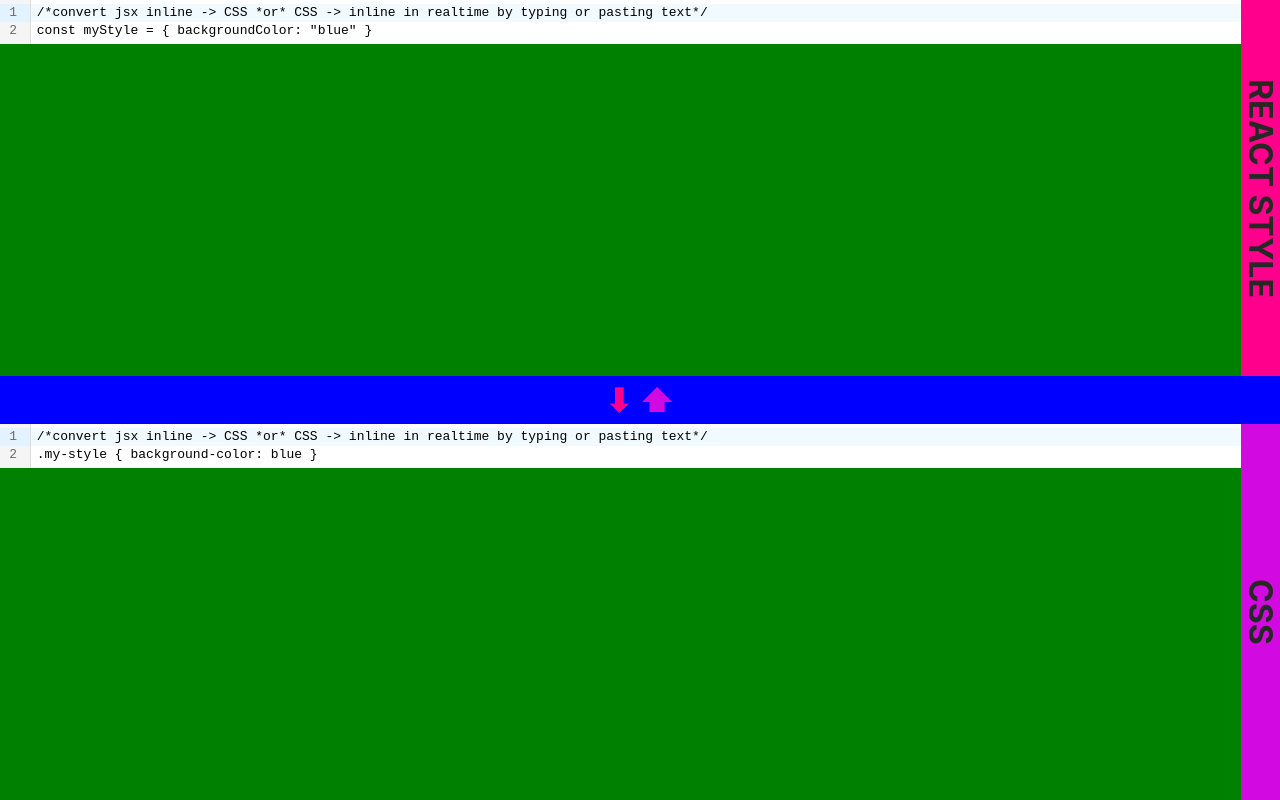
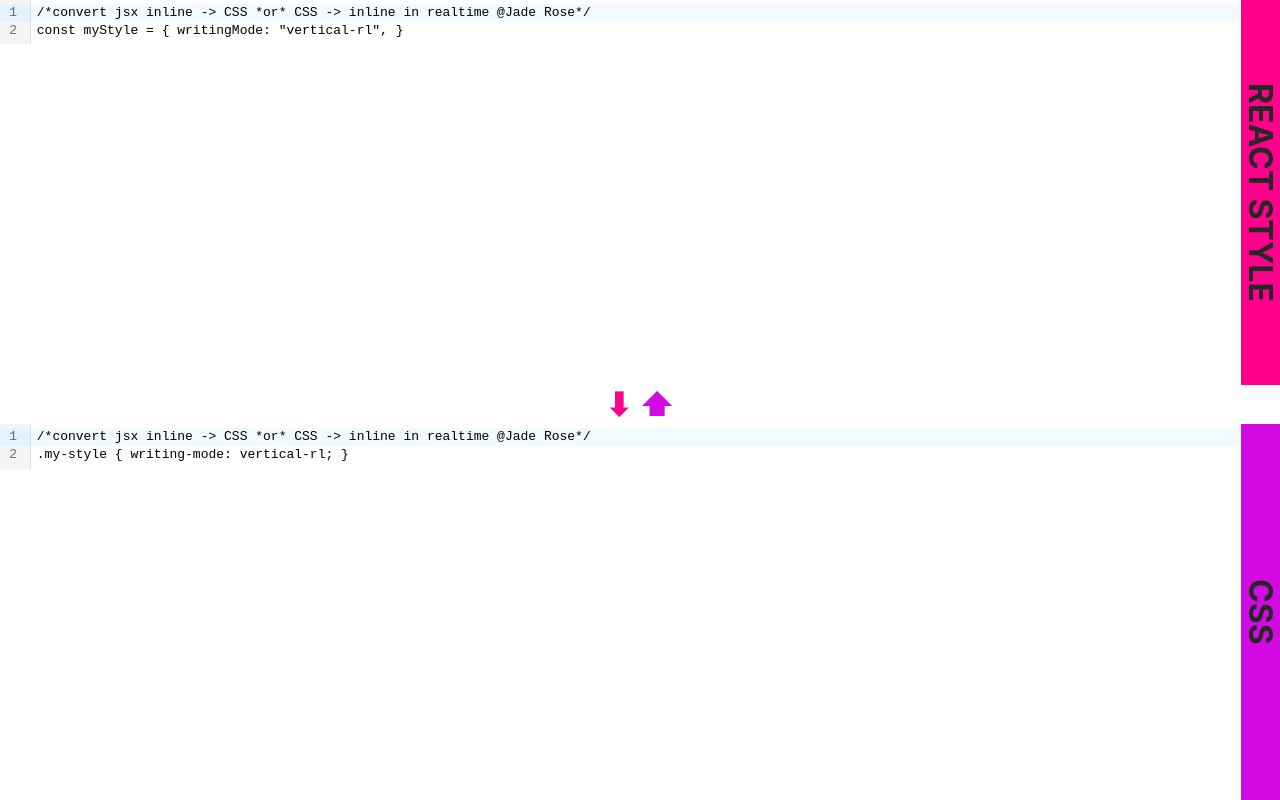
Before and after one commit to daslyfe/react-inline-css-converter, a React (Create React App) app: page / in a window 1280 px wide. Built offline with nearby package versions, Linux system fonts and the light colour scheme.

Commit message:
basically done

```diff
--- a/src/App.css
+++ b/src/App.css
@@ -35,26 +35,28 @@ h1 {
 .flex {
   display: flex;
 }
-
+.flex-item {
+  flex-grow: 1;
+}
 .app {
   display: flex;
   flex-direction: column;
   justify-content: space-between;
-  background: blue;
   height: 100vh;
   width: 100vw;
   flex-flow: column nowrap;
+  align-items: stretch;
 }
 .code-box-wrapper {
   width: 100%;
-  height: 47vh;
-  background: green;
 }
-
 
 .sideways-text-box {
   width: auto;
-  height: full;
   writing-mode: vertical-rl;
   text-orientation: mixed;
 }
+.bottom-text {
+  padding-top: 2.25em;
+  padding-bottom: 2.25em;
+}
--- a/src/App.js
+++ b/src/App.js
@@ -1,18 +1,18 @@
+/* Jade@JadeRose.red 2020 daslyfe.github.io */
 import "./App.css";
 import { useState } from "react";
-
 import CodeFormatter from "./utility/code-formatter";
 
 const defaultInput = [
-  `//convert jsx inline -> CSS *or* CSS -> inline in realtime by typing or pasting text`,
-  `const myStyle = { backgroundColor: "blue" }`,
+  `//convert jsx inline -> CSS *or* CSS -> inline in realtime @Jade Rose`,
+  `const myStyle = { writingMode: "vertical-rl", }`,
 ];
 
 function App() {
   const [fromCss, setFromCss] = useState(defaultInput);
   const [fromJsx, setFromJsx] = useState(defaultInput);
 
-  console.log(fromJsx);
+  console.log(fromCss);
   const handleUserInput = (e) => {
     const { doc } = e;
     const { modeOption } = doc;
@@ -34,7 +34,7 @@ function App() {
 
   return (
     <div className="app">
-      <div className="flex">
+      <div className="flex flex-item">
         <CodeFormatter
           key={"jsx"}
           onChange={handleUserInput}
@@ -48,7 +48,7 @@ function App() {
       <h1 className="text-accent1">
         &#11015; <span className="text-accent2">&#11014;</span>
       </h1>
-      <div className="flex">
+      <div className="flex flex-item">
         <CodeFormatter
           key={"css"}
           onChange={handleUserInput}
@@ -56,7 +56,7 @@ function App() {
           mode={"css"}
         />
         <div className="bg-accent2 sideways-text-box">
-          <h1 className="text-dark">CSS</h1>
+          <h1 className="text-dark bottom-text">CSS</h1>
         </div>
       </div>
     </div>
--- a/src/utility/code-formatter.js
+++ b/src/utility/code-formatter.js
@@ -3,14 +3,18 @@ import "codemirror/keymap/sublime";
 import "../css/codebox.css";
 
 const findComma = /[,]/gi;
+const findEqualSign = /[=]/g;
 const findUppercase = /[A-Z]/g;
 const findComments = /\/\*[\s\S]*?\*\/|\/\/.*/g;
 const findQuotes = /['"`]/g;
 const findDoubleSpaces = / +(?= )/g;
 const findSemicolon = /[;]/g;
 const findClassName = /\.(.*?)\{/g;
-const findHyphenAndNextLetter = /-[a-z]/g;
+const findHyphenAndNextLetter = /(?![^:]*\")+-[a-zA-z]/g; //ignore rule values
 const findBetweenColonAndSemicolon = /(?<=:)(.*?)(?=;)/g;
+// const findNotBetweenBrackets = /[^}]+(?![^{]*\})/g;
+// const findNotRuleValue = /[^;]+(?![^:]*\;)/g;
+const findVariable = /(const|let|var)(.*?)(?==)/g;
 
 function CodeFormatter({
   mode,
@@ -45,25 +49,20 @@ function CodeFormatter({
         comments.push({ comment: match.trim(), index: index });
         return "";
       });
-      const openBracketIndex = string.indexOf("{");
-      const equalIndex = string.indexOf("=");
-      const firstSpaceIndex = string.indexOf(" ");
-      const isClassLine = openBracketIndex > -1 && equalIndex > -1;
-
-      //remove variable declaration and replace with className
-      const className = isClassLine
-        ? `.${string.slice(firstSpaceIndex + 1, equalIndex)}`
-        : false;
-
-      string = isClassLine
-        ? `${className} ${string.slice(openBracketIndex)}`.replace(
-            findDoubleSpaces,
-            ""
-          )
-        : string;
 
       string = string
+        //get the JS variable name and convert into CSS class Name
+        .replace(findVariable, (match) => {
+          const beforeEqualsAndOutsideBrackets = match.trim().split(" ");
+          return `.${
+            beforeEqualsAndOutsideBrackets[
+              beforeEqualsAndOutsideBrackets.length - 1
+            ]
+          }`;
+        })
+        .replace(findEqualSign, "")
         .replace(findComma, ";")
+        //turn JSX camelcase rules into css rules
         .replace(findUppercase, (match) => `-${match.toLowerCase()}`)
         .replace(findQuotes, "");
 
@@ -73,22 +72,26 @@ function CodeFormatter({
     return reAddComments(comments, filteredArray);
   };
   const toJsx = () => {
+    //removed comments are stored in this array
     let comments = [];
-
+    //remove comments, and store them with their index to be added back in later
     const filteredArray = stringArray.map((string, index) => {
-      //remove comments, and store them with their index to be added back in later
       string = string.replace(findComments, (match) => {
         comments.push({ comment: match.trim(), index: index });
         return "";
       });
 
       string = string
+      //turn class name into JS variable name
         .replace(
           findClassName,
           (match) => `const ${match.slice(1, match.length - 1)}= {`
         )
+        //put rule value in quotes
+        .replace(findBetweenColonAndSemicolon, (match) => ` "${match.trim()}"`)
+        //turn hyphens into camelcase
         .replace(findHyphenAndNextLetter, (match) => match[1].toUpperCase())
-        .replace(findBetweenColonAndSemicolon, (match) => ` "${match.trim()}"`)
+        //turn semicolons into hyphens, except at the end of a closing bracket
         .replace(findSemicolon, (match, index) =>
           string[index - 1] !== "}" ? "," : ""
         )
@@ -99,18 +102,20 @@ function CodeFormatter({
 
     return reAddComments(comments, filteredArray);
   };
+
   const convertedString = mode === "css" ? toCss() : toJsx();
 
   return (
     <div style={style} className={`code-box-wrapper ${className}`}>
       <CodeMirror
-        onChange={onChange ? onChange : (e) => console.log(e)} //prevents error in Codemirror library where if onChange is not defined, it will crash
+        onChange={onChange ? onChange : (e) => console.log(e)} //extraneous function prevents error in Codemirror library where if onChange is not defined, it will crash
         value={convertedString}
         options={{
           theme: "codebox",
           tabSize: 2,
           keyMap: "sublime",
           mode: mode,
+          lineWrapping: true,
         }}
       />
     </div>
```
